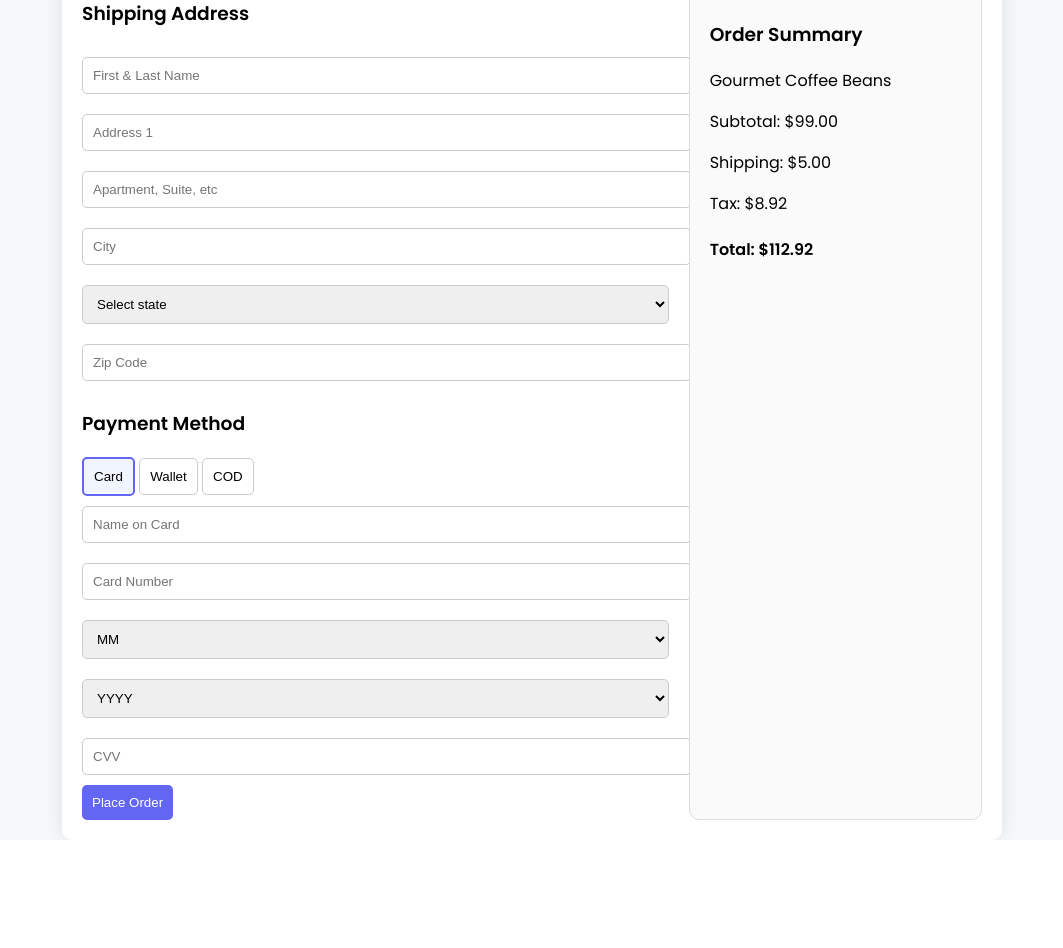
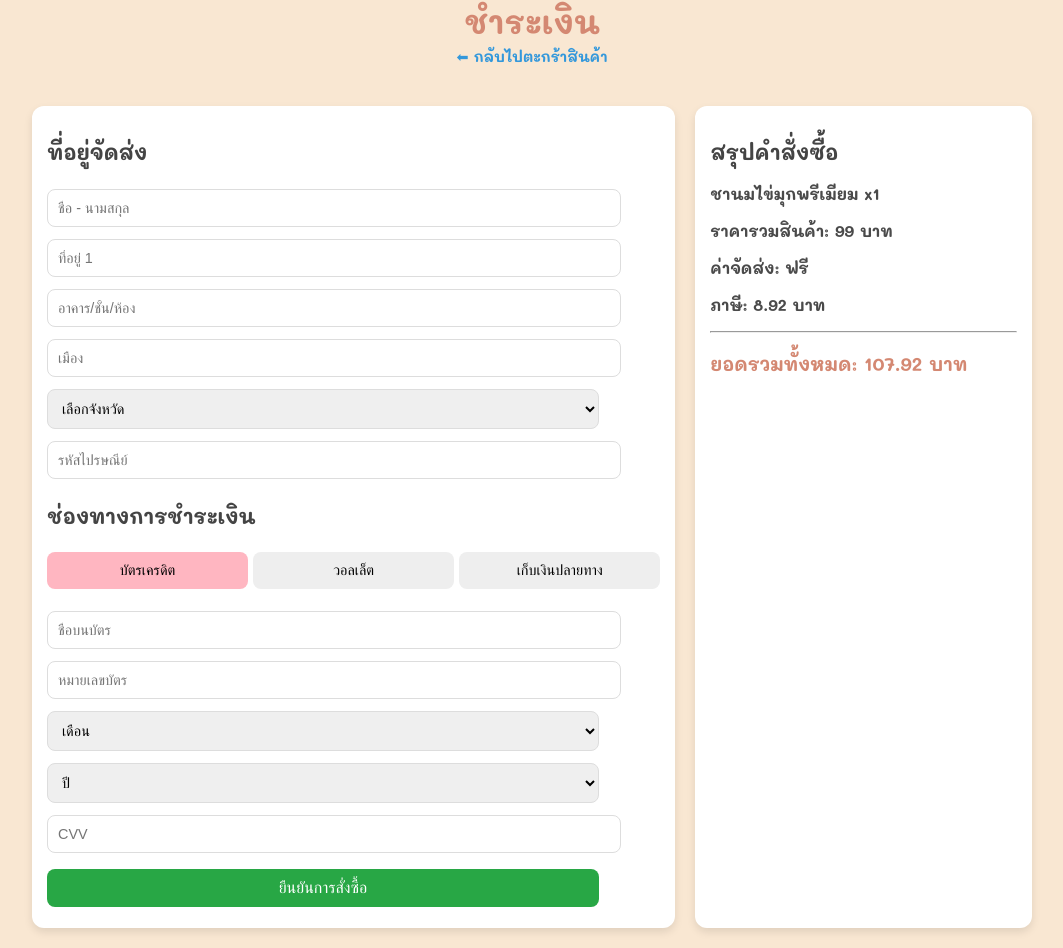
Before and after one commit to Fahsaii/Project_liucha, a PHP site: page /payment.php in a window 1280 px wide. Shown: the whole page, without its empty margins (108-1171 px from the left). Before the commit the page ends 840 px from the top, so only its background shows below. Run offline with PHP 8.4, Linux system fonts and the light colour scheme; grey boxes are pictures that could not be loaded.

Commit message:
payment and etc

```diff
--- a/cart.php
+++ b/cart.php
@@ -14,7 +14,8 @@ $total = 0;
     <meta name="viewport" content="width=device-width, initial-scale=1.0">
     <title>ตะกร้าสินค้า</title>
     <link rel="stylesheet" href="css/cart.css">
-    <link href="https://fonts.googleapis.com/css2?family=Mali:wght@700&display=swap" rel="stylesheet">
+    <link href="https://fonts.googleapis.com/css2?family=Mali:wght@300;400;500;600;700&display=swap" rel="stylesheet">
+
 </head>
 <body>
     <div class="bubble-tea"></div>
--- a/css/cart.css
+++ b/css/cart.css
@@ -1,9 +1,12 @@
 /* โทนสีและฟอนต์ */
 body {
-    font-family: 'Arial', sans-serif;
+    font-family: 'Mali', cursive;
     background-color: #f9e7d2;
     margin: 0;
     padding: 20px;
+}
+body, h1, h2, h3, h4, h5, h6, p, a, button, td, th, span, div {
+    font-family: 'Mali', cursive !important;
 }
 
 /* เพิ่มหลายแก้วตกลงมา */
--- a/css/payment.css
+++ b/css/payment.css
@@ -1,54 +1,130 @@
 body {
-    font-family: 'Poppins', sans-serif;
-    background-color: #f7f8fc;
+    margin: 0;
+    padding: 0;
+    font-family: 'Mali', sans-serif;
+    background-color: #f9e7d2;
+    color: #4a4a4a;
+    min-height: 100vh;
     display: flex;
+    flex-direction: column;
     justify-content: center;
     align-items: center;
-    height: 100vh;
+}
+
+h1, h2, h3 {
+    font-family: 'Mali', sans-serif;
+    color: #d48872;
+}
+
+header {
+    text-align: center;
+    margin-bottom: 20px;
+}
+header h1 {
+    font-size: 2em;
+    color: #d48872;
     margin: 0;
 }
+header a {
+    display: block;
+    margin-top: 5px;
+    text-decoration: none;
+    color: #3498db;
+    font-size: 0.9em;
+}
+
 .container {
-    display: grid;
-    grid-template-columns: 2fr 1fr;
+    max-width: 1000px;
+    width: 100%;
+    display: flex;
     gap: 20px;
-    max-width: 900px;
-    background: white;
+    flex-wrap: wrap;
+    margin: 0 auto;
     padding: 20px;
-    border-radius: 10px;
-    box-shadow: 0 0 20px rgba(0, 0, 0, 0.1);
 }
-input, select {
-    width: 100%;
+
+.form-section, .order-summary {
+    background: #fff;
+    padding: 15px;
+    border-radius: 12px;
+    box-shadow: 0 4px 8px rgba(0,0,0,0.1);
+}
+
+.form-section {
+    flex: 2;
+}
+
+.order-summary {
+    flex: 1;
+}
+
+input, select, button {
+    width: 90%;
     padding: 10px;
+    margin: 6px 0;
+    border-radius: 8px;
+    border: 1px solid #ddd;
+    font-size: 0.9em;
+}
+
+.payment-method {
+    display: flex;
+    justify-content: space-between;
+    gap: 5px;
     margin: 10px 0;
-    border: 1px solid #ccc;
-    border-radius: 5px;
 }
+
 .payment-method button {
-    padding: 10px;
-    border: 1px solid #ccc;
-    border-radius: 5px;
-    background: none;
-    cursor: pointer;
-}
-.payment-method button.active {
-    border: 2px solid #6366f1;
-    background-color: #f1f5ff;
-}
-.order-summary {
-    padding: 20px;
-    border: 1px solid #ddd;
-    border-radius: 10px;
-    background: #fafafa;
-}
-.btn-primary {
-    background: #6366f1;
-    color: white;
+    flex: 1;
     padding: 10px;
     border: none;
-    border-radius: 5px;
+    border-radius: 8px;
+    background: #eee;
     cursor: pointer;
+    font-size: 0.9em;
 }
-.btn-primary:hover {
-    background: #4f46e5;
+
+.payment-method .active {
+    background: #ffb6c1;
 }
+
+.checkout {
+    background-color: #28a745;
+    color: #fff;
+    padding: 10px;
+    border: none;
+    border-radius: 8px;
+    cursor: pointer;
+    font-size: 1em;
+    margin-top: 10px;
+}
+
+.checkout:hover {
+    background-color: #218838;
+}
+
+.order-summary h2, .form-section h2 {
+    font-size: 1.3em;
+    color: #444;
+}
+
+/* Bubble tea */
+@keyframes bubble-fall {
+    0% { transform: translateY(-150px) rotate(0deg); opacity: 0; }
+    100% { transform: translateY(100vh) rotate(360deg); opacity: 1; }
+}
+.bubble-tea {
+    position: absolute;
+    top: -60px;
+    width: 50px;
+    height: 50px;
+    background: url('https://cdn-icons-png.flaticon.com/512/924/924514.png') no-repeat center/contain;
+    animation: bubble-fall 6s linear infinite;
+    opacity: 0.7;
+    z-index: -1;
+}
+.bubble-tea:nth-child(1) { left: 10%; animation-delay: 0s; }
+.bubble-tea:nth-child(2) { left: 30%; animation-delay: 1.5s; }
+.bubble-tea:nth-child(3) { left: 50%; animation-delay: 3s; }
+.bubble-tea:nth-child(4) { left: 70%; animation-delay: 4.5s; }
+.bubble-tea:nth-child(5) { left: 90%; animation-delay: 6s; }
--- a/login.php
+++ b/login.php
@@ -48,6 +48,11 @@ if ($_SERVER["REQUEST_METHOD"] == "POST") {
     <link rel="stylesheet" href="css/login.css">
 </head>
 <body>
+    <div class="bubble-tea"></div>
+    <div class="bubble-tea"></div>
+    <div class="bubble-tea"></div>
+    <div class="bubble-tea"></div>
+    <div class="bubble-tea"></div>
     <div class="login-form">
         <h2>เข้าสู่ระบบ</h2>
         <?php if (!empty($error)) { echo "<p class='error'>$error</p>"; } ?>
--- a/payment.php
+++ b/payment.php
@@ -3,57 +3,74 @@
 <head>
     <meta charset="UTF-8">
     <meta name="viewport" content="width=device-width, initial-scale=1.0">
-    <title>Checkout Page</title>
-    <link href="https://fonts.googleapis.com/css2?family=Poppins:wght@400;600&display=swap" rel="stylesheet">
+    <title>ชำระเงิน</title>
+    <link href="https://fonts.googleapis.com/css2?family=Mali:wght@700&display=swap" rel="stylesheet">
     <link rel="stylesheet" href="css/payment.css">
 </head>
 <body>
+
+<!-- Bubble tea decoration -->
+    <div class="bubble-tea"></div>
+    <div class="bubble-tea"></div>
+    <div class="bubble-tea"></div>
+    <div class="bubble-tea"></div>
+    <div class="bubble-tea"></div>
+
+    <header>
+        <h1>ชำระเงิน</h1>
+        <a href="cart.php">⬅ กลับไปตะกร้าสินค้า</a>
+    </header>
+
     <div class="container">
-    <div>
-        <h3>Shipping Address</h3>
+        <div class="form-section">
+            <h2>ที่อยู่จัดส่ง</h2>
             <form method="POST" action="checkout.php">
-            <input type="text" name="name" placeholder="First & Last Name" required>
-            <input type="text" name="address1" placeholder="Address 1" required>
-            <input type="text" name="address2" placeholder="Apartment, Suite, etc">
-            <input type="text" name="city" placeholder="City" required>
+                <input type="text" name="name" placeholder="ชื่อ - นามสกุล" required>
+                <input type="text" name="address1" placeholder="ที่อยู่ 1" required>
+                <input type="text" name="address2" placeholder="อาคาร/ชั้น/ห้อง">
+                <input type="text" name="city" placeholder="เมือง" required>
                 <select name="state" required>
-                <option>Select state</option>
-                <option>Dubai</option>
-                <option>Abu Dhabi</option>
+                    <option>เลือกจังหวัด</option>
+                    <option>กรุงเทพมหานคร</option>
+                    <option>เชียงใหม่</option>
                 </select>
-            <input type="text" name="zip" placeholder="Zip Code" required>
+                <input type="text" name="zip" placeholder="รหัสไปรษณีย์" required>
 
-            <h3>Payment Method</h3>
+                <h2>ช่องทางการชำระเงิน</h2>
                 <div class="payment-method">
-                <button type="button" class="active">Card</button>
-                <button type="button">Wallet</button>
-                <button type="button">COD</button>
+                    <button type="button" class="active">บัตรเครดิต</button>
+                    <button type="button">วอลเล็ต</button>
+                    <button type="button">เก็บเงินปลายทาง</button>
                 </div>
-            <input type="text" name="card_name" placeholder="Name on Card" required>
-            <input type="text" name="card_number" placeholder="Card Number" required>
+                <input type="text" name="card_name" placeholder="ชื่อบนบัตร" required>
+                <input type="text" name="card_number" placeholder="หมายเลขบัตร" required>
+                <div class="row">
                     <select name="expiry_month">
-                <option>MM</option>
+                        <option>เดือน</option>
                         <option>01</option>
                         <option>02</option>
                     </select>
                     <select name="expiry_year">
-                <option>YYYY</option>
+                        <option>ปี</option>
                         <option>2025</option>
                         <option>2026</option>
                     </select>
                     <input type="text" name="cvv" placeholder="CVV" required>
-            <button type="submit" class="btn-primary">Place Order</button>
+                </div>
+                <button type="submit" class="checkout">ยืนยันการสั่งซื้อ</button>
             </form>
         </div>
 
         <div class="order-summary">
-        <h3>Order Summary</h3>
-        <p>Gourmet Coffee Beans</p>
-        <p>Subtotal: $99.00</p>
-        <p>Shipping: $5.00</p>
-        <p>Tax: $8.92</p>
-        <h4>Total: $112.92</h4>
+            <h2>สรุปคำสั่งซื้อ</h2>
+            <p>ชานมไข่มุกพรีเมียม x1</p>
+            <p>ราคารวมสินค้า: 99 บาท</p>
+            <p>ค่าจัดส่ง: ฟรี</p>
+            <p>ภาษี: 8.92 บาท</p>
+            <hr>
+            <h3>ยอดรวมทั้งหมด: 107.92 บาท</h3>
         </div>
     </div>
+
 </body>
 </html>
--- a/register.php
+++ b/register.php
@@ -79,7 +79,7 @@ $conn->close();
             <label for="confirmPassword">ยืนยันรหัสผ่าน:</label>
             <input type="password" name="confirmPassword" id="confirmPassword" required>
 
-            <button type="submit">สมัครสมาชิก+</button>
+            <button type="submit">สมัครสมาชิก</button>
         </form>
         <p>มีบัญชีผู้ใช้แล้ว? <a href="login.php">เข้าสู่ระบบ</a></p>
     </section>
```
Also changed, not shown: css/login.css (+13 -8 lines). Lines whose indentation alone changed are shown as unchanged.
